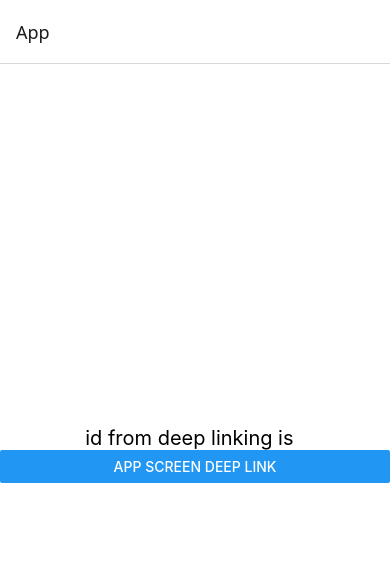
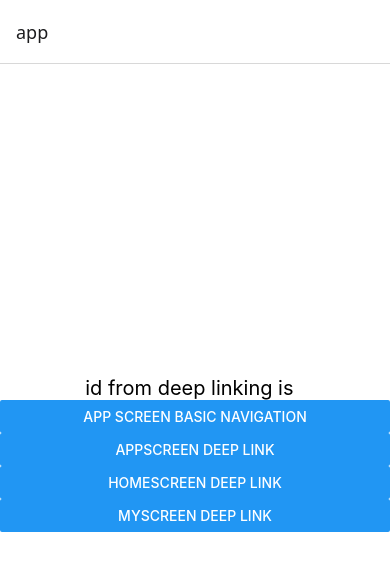
Before and after one commit to LCB2021029-Badri/RNtest, a React Native app: screen / in a window 390 px wide. Shown: the top 570 px of the page. Built offline with nearby package versions, Linux system fonts and the light colour scheme.

Commit message:
deep link android and ios lower case

```diff
--- a/index.js
+++ b/index.js
@@ -15,10 +15,10 @@ const Stack = createNativeStackNavigator();
 const Badri = () =>{
     return(
         <NavigationContainer linking={Linking}>
-            <Stack.Navigator initialRouteName="App">
-                <Stack.Screen name="App" component={App}/>
-                <Stack.Screen name="HomeScreen" component={HomeScreen}/>
-                <Stack.Screen name="MyScreen" component={MyScreen}/>
+            <Stack.Navigator initialRouteName="app">
+                <Stack.Screen name="app" component={App}/>
+                <Stack.Screen name="homescreen" component={HomeScreen}/>
+                <Stack.Screen name="myscreen" component={MyScreen}/>
             </Stack.Navigator>
         </NavigationContainer>
     );
--- a/ui/App.tsx
+++ b/ui/App.tsx
@@ -1,4 +1,4 @@
-import { StyleSheet, Text, View, Button } from 'react-native';
+import { StyleSheet, Text, View, Button, Linking, TouchableOpacity } from 'react-native';
 import React from 'react';
 import { useRoute, RouteProp, useNavigation } from '@react-navigation/native';
 import { NativeStackNavigationProp } from '@react-navigation/native-stack';
@@ -19,7 +19,14 @@ const App = () => {
   return (
     <View style={styles.container}>
       <Text style={styles.textStyles}>id from deep linking is {id} </Text>
-      <Button title="App Screen Deep Link" onPress={() => navigation.navigate('App', {id:'123'}) }/>
+
+      <Button title="App Screen basic navigation" onPress={() => navigation.navigate('App', {id:'123'}) }/>
+
+
+      <Button title="AppScreen Deep Link" onPress={() => Linking.openURL('rntest://open/app/123').catch(err => console.error("Couldn't open URL", err)) }/>
+      <Button title="HomeScreen Deep Link" onPress={ () => Linking.openURL('rntest://open/homescreen').catch(err => console.error("Couldn't open URL", err)) }/>
+      <Button title="MyScreen Deep Link" onPress={() => Linking.openURL('rntest://open/myscreen').catch(err => console.error("Couldn't open URL", err)) }/>
+
       {/* <Button title="Update Options" onPress={() => navigation.setOptions({ title: 'Updated Options!' }) }/> */}
       {/* <Button title="To Browser via Linking" onPress={() => Linking.openURL('https://github.com/LCB2021029-Badri')}/> */}
       {/* <Button title="To Mail via Linking" onPress={() => Linking.openURL('mailto:badriakkalaofficial@gmail.com')} /> */}
@@ -41,4 +48,16 @@ const styles = StyleSheet.create({
     fontSize: 20,
     textAlign: 'center',
   },
+  button: {
+    backgroundColor: '#007bff',
+    paddingVertical: 12,
+    paddingHorizontal: 20,
+    borderRadius: 8,
+    marginVertical: 10,
+  },
+  buttonText: {
+    color: '#fff',
+    fontSize: 16,
+    fontWeight: 'bold',
+  },
 });
--- a/ui/Linking.js
+++ b/ui/Linking.js
@@ -1,22 +1,22 @@
 const config = {
     // names should be the same as stack navigation container
     screens: {
-        App: {
+        app: {
             path: '/app/:id?',
             parse: {
                 id: (id) => (id ? `${id}` : ''),
             },
         },
-        HomeScreen: { path: '/homescreen' },
-        MyScreen: { path: '/myscreen' },
+        homescreen: { path: '/homescreen' },
+        myscreen: { path: '/myscreen' },
     },
 };
 
 const Linking = {
     // for deep linking
-    // RNText://open/{ScreenName}/{params}
+    // rntest://open/{ScreenName}/{params}
     // https://example.com/{ScreenName}/{params}
-    prefixes: ['RNTest://open'],
+    prefixes: ['rntest://open'],
     config,
 };
 
```
Also changed, not shown: 3 other files (tests, documents, lock files or other folders).
